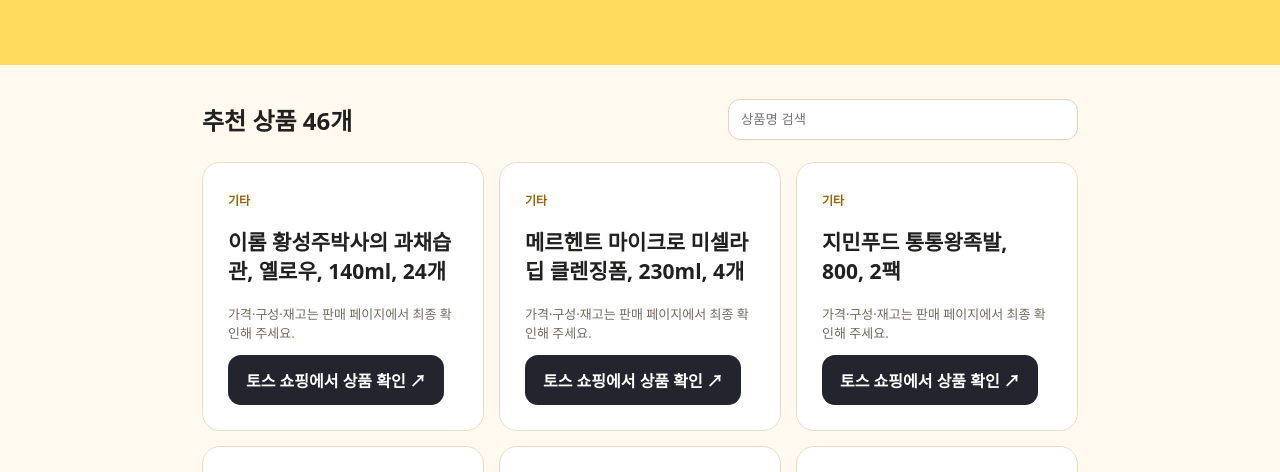
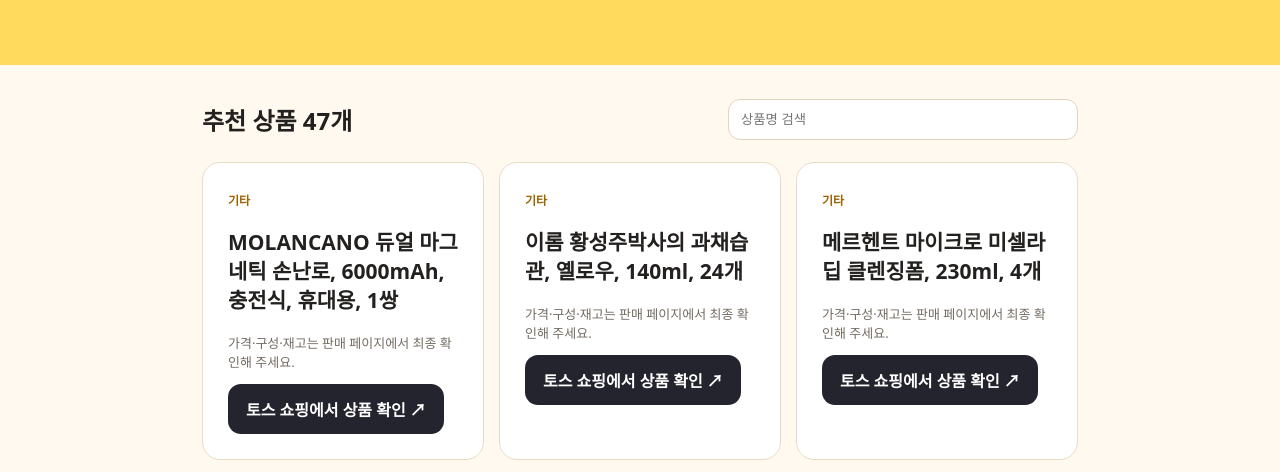
Before and after one commit to dajeongdamda-code/dealpick, a plain HTML site: page shop.html in a window 1280 px wide. Shown: the part 272-744 px from the top of the page. Drawn offline with Linux system fonts and the light colour scheme.

Commit message:
DealPick: add approved product links (newest first)

```diff
--- a/shop.html
+++ b/shop.html
@@ -3,6 +3,7 @@
 </head><body><header class="hero"><div class="wrap"><small>🛍️ TODAY'S DEALPICK · SHOP LINKS</small><h1>영상에서 본 상품,<br>여기서 확인하세요.</h1><p>오늘의 득템픽이 소개한 상품을 모았습니다. 구매 전 가격과 구성은 판매 페이지에서 다시 확인하세요.</p></div></header>
 <main class="wrap main"><div class="top"><h2>추천 상품 <span id="count"></span></h2><input id="search" placeholder="상품명 검색" aria-label="상품명 검색"></div><!-- DealPick newest-first order -->
 <div class="items" id="items">
+<article class="item"><span class="type">기타</span><h2>MOLANCANO 듀얼 마그네틱 손난로, 6000mAh, 충전식, 휴대용, 1쌍</h2><p>가격·구성·재고는 판매 페이지에서 최종 확인해 주세요.</p><a class="buy" target="_blank" rel="noopener noreferrer nofollow sponsored" href="https://toss.shopping/_m/nVwVLAK3">토스 쇼핑에서 상품 확인 ↗</a></article>
 <article class="item"><span class="type">기타</span><h2>이롬 황성주박사의 과채습관, 옐로우, 140ml, 24개</h2><p>가격·구성·재고는 판매 페이지에서 최종 확인해 주세요.</p><a class="buy" target="_blank" rel="noopener noreferrer nofollow sponsored" href="https://toss.shopping/_m/3zdmKhjk">토스 쇼핑에서 상품 확인 ↗</a></article>
 <article class="item"><span class="type">기타</span><h2>메르헨트 마이크로 미셀라 딥 클렌징폼, 230ml, 4개</h2><p>가격·구성·재고는 판매 페이지에서 최종 확인해 주세요.</p><a class="buy" target="_blank" rel="noopener noreferrer nofollow sponsored" href="https://toss.shopping/_m/fLPzdQxw">토스 쇼핑에서 상품 확인 ↗</a></article>
 <article class="item"><span class="type">기타</span><h2>지민푸드 통통왕족발, 800, 2팩</h2><p>가격·구성·재고는 판매 페이지에서 최종 확인해 주세요.</p><a class="buy" target="_blank" rel="noopener noreferrer nofollow sponsored" href="https://toss.shopping/_m/hljFtv4">토스 쇼핑에서 상품 확인 ↗</a></article>
```
